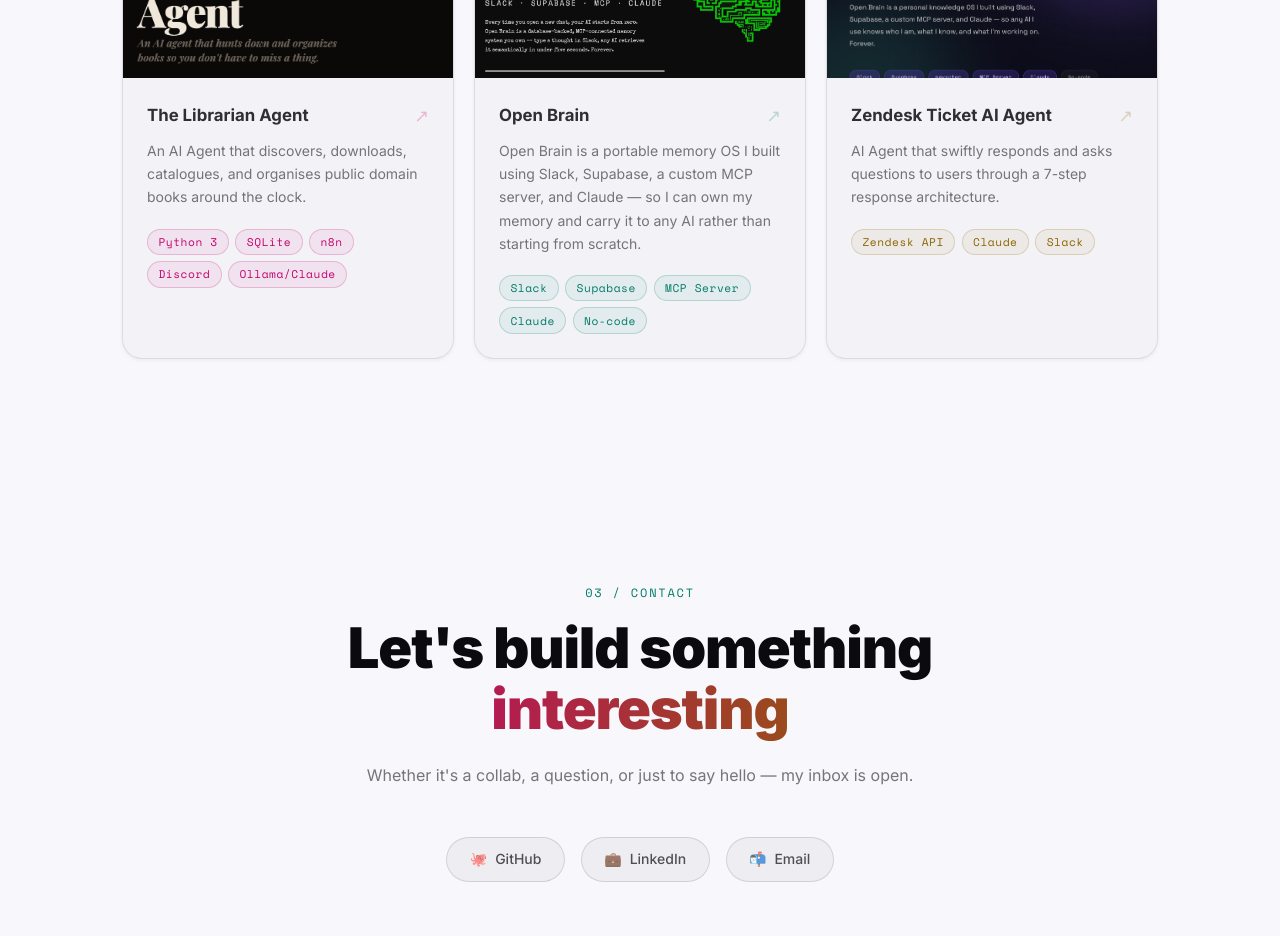
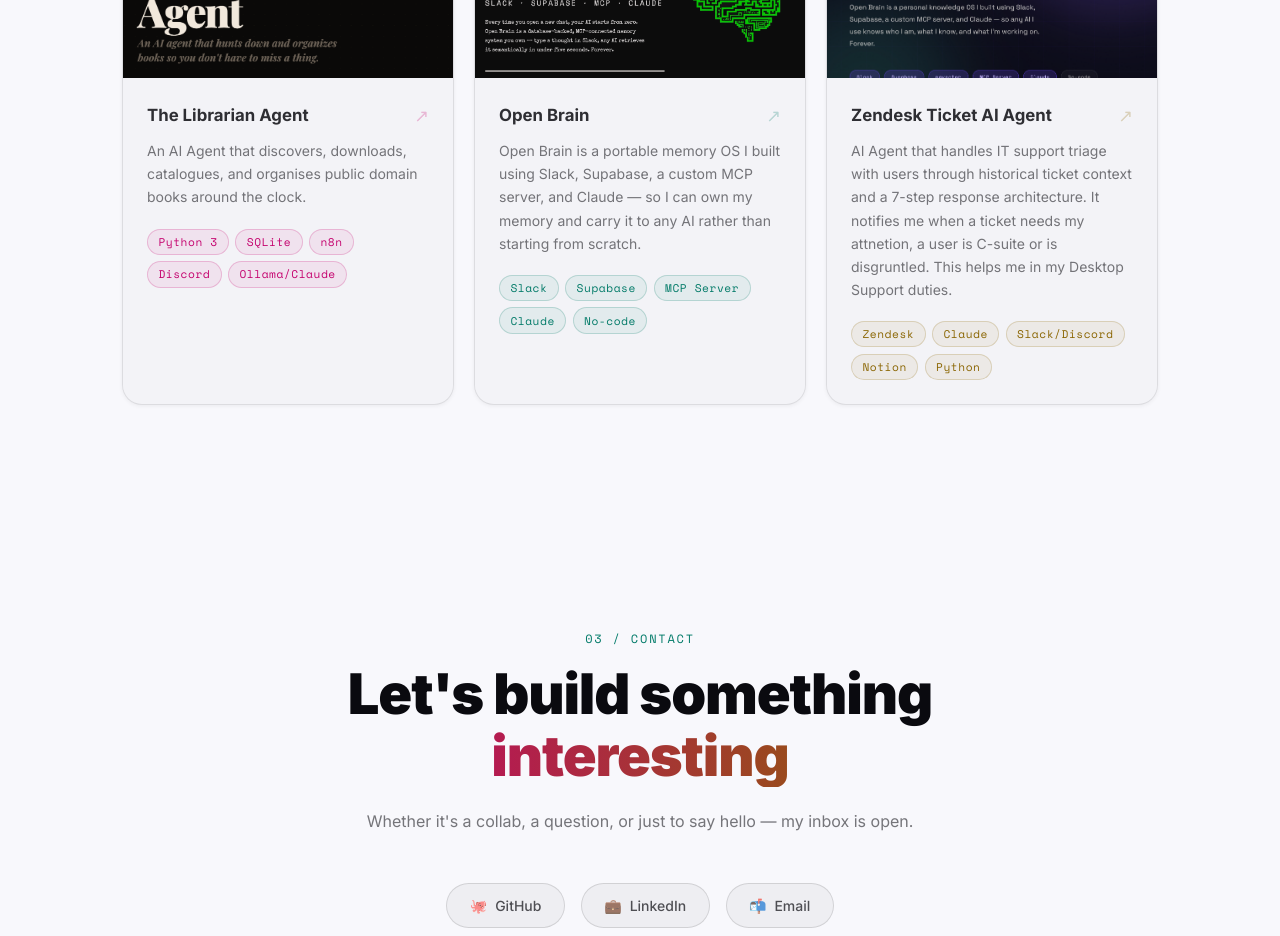
Before and after one commit to stolenwise/portfolio, a React (Vite) app: page / in a window 1280 px wide. Shown: the part 1800-2736 px from the top of the page. Built offline with nearby package versions, Linux system fonts and the light colour scheme.

Commit message:
Updated project three details

```diff
--- a/src/App.jsx
+++ b/src/App.jsx
@@ -26,8 +26,8 @@
   {
     id: 3,
     title: 'Zendesk Ticket AI Agent',
-    description: 'AI Agent that swiftly responds and asks questions to users through a 7-step response architecture.',
-    tags: ['Zendesk API', 'Claude', 'Slack' ],
+    description: 'AI Agent that handles IT support triage with users through historical ticket context and a 7-step response architecture. It notifies me when a ticket needs my attnetion, a user is C-suite or is disgruntled. This helps me in my Desktop Support duties.',
+    tags: ['Zendesk', 'Claude', 'Slack/Discord', 'Notion', 'Python' ],
     url: 'https://your-project-url.vercel.app',
     accent: '#8a6500',
     emoji: '🧑‍🔧💻',
```
